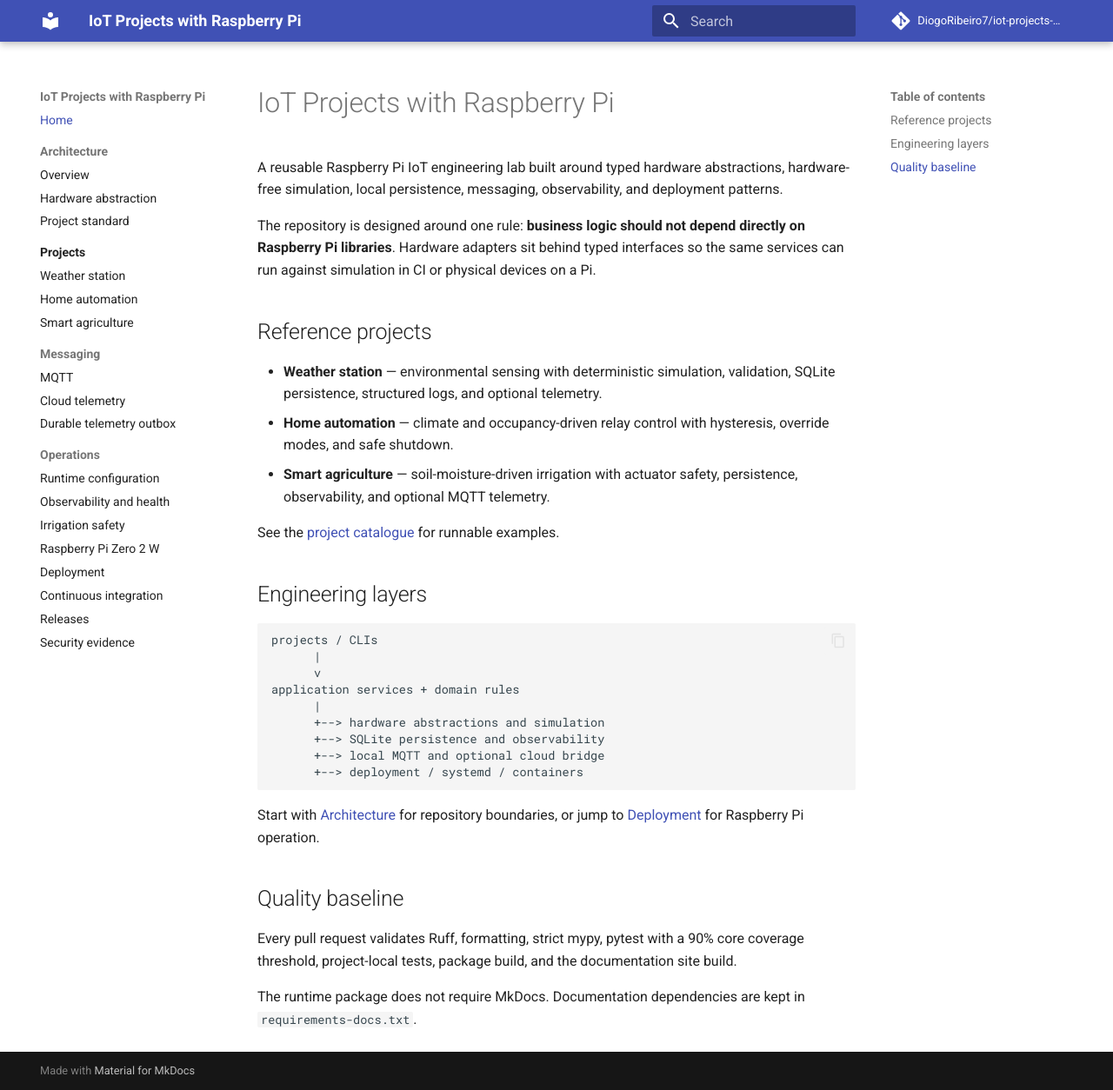
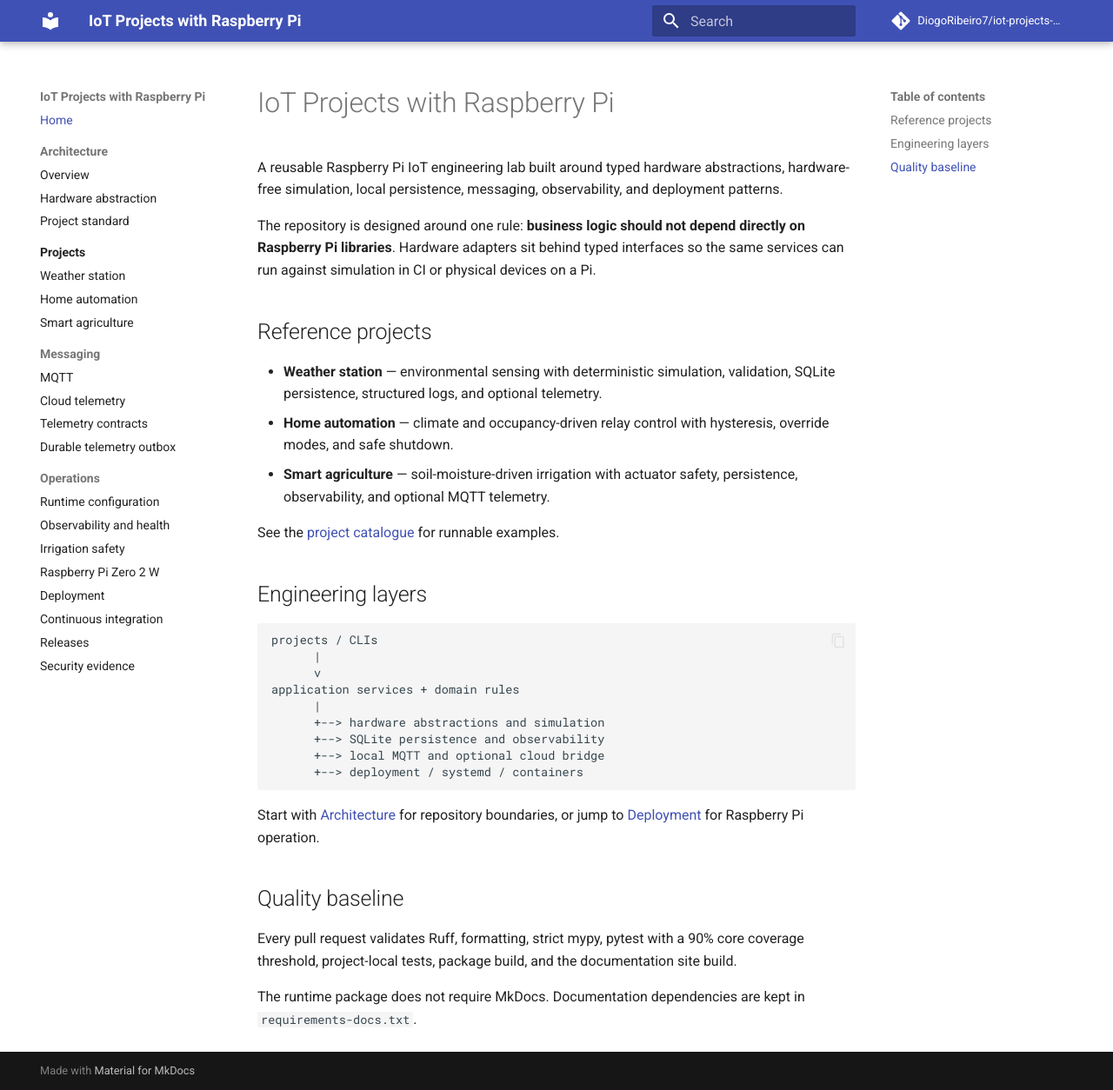
Before and after one commit to DiogoRibeiro7/iot-projects-with-pi, an MkDocs documentation site: the page built from docs/index.md, in a window 1280 px wide and 1254 px high. Shown: the whole window at 87% size. Built offline with MkDocs 1.6.1 and Material for MkDocs 9.7.7, drawn with Linux system fonts in a browser that asks for light colours; comment, search, counter and statistics services are not loaded.

Commit message:
Add telemetry contracts to documentation navigation

```diff
--- a/mkdocs.yml
+++ b/mkdocs.yml
@@ -47,6 +47,7 @@ nav:
   - Messaging:
       - MQTT: mqtt.md
       - Cloud telemetry: cloud-telemetry.md
+      - Telemetry contracts: telemetry-contracts.md
       - Durable telemetry outbox: telemetry-outbox.md
   - Operations:
       - Runtime configuration: configuration.md
```
